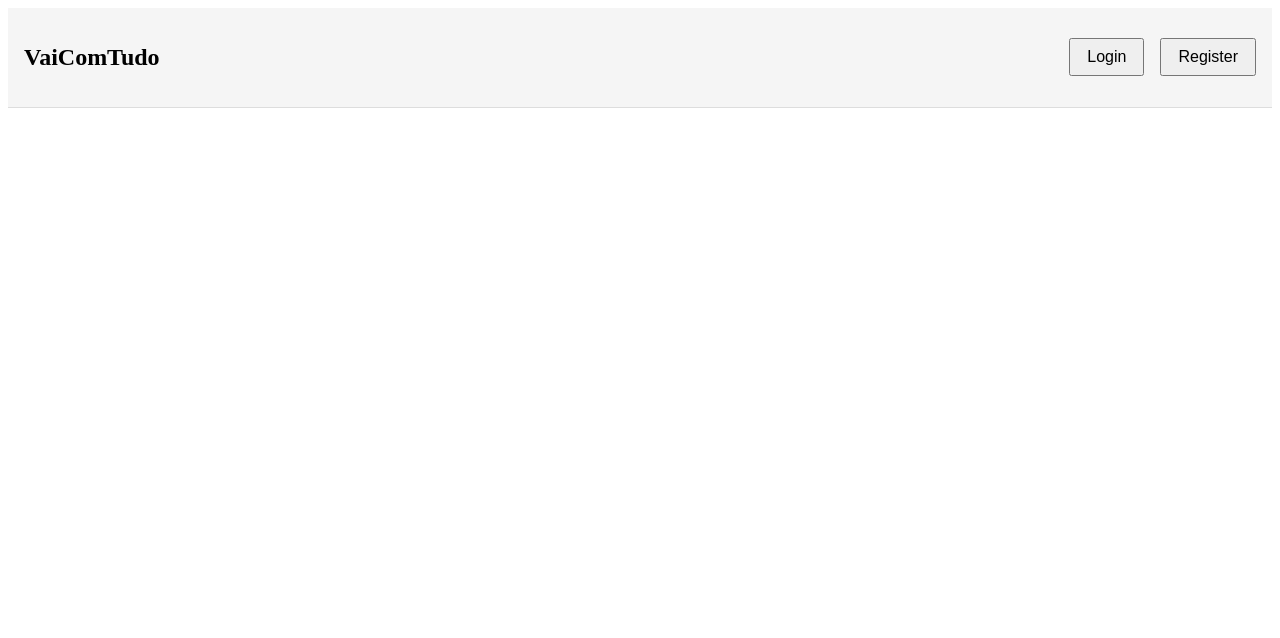
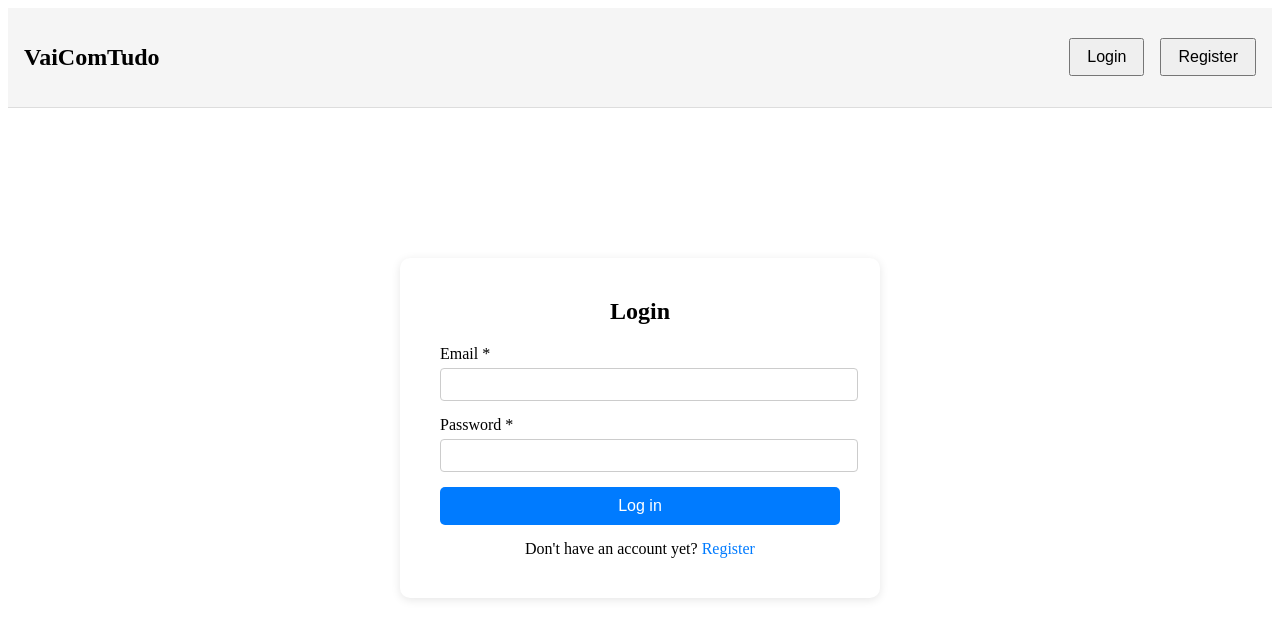
Before and after one commit to VaiComTudo/frontend, a React app: page /login in a window 1280 px wide. Shown: the top 638 px of the page. Built offline with nearby package versions, Linux system fonts and the light colour scheme; no server answers; the HTML template or start-up script is replaced by a standard one.

Commit message:
VCT-81 login page

```diff
--- a/src/pages/Login.jsx
+++ b/src/pages/Login.jsx
@@ -1,30 +1,167 @@
+import { useState } from 'react'
+import { useNavigate } from 'react-router-dom'
 import NavBar from '../components/Navbar'
 import Footer from '../components/Footer'
+import { login } from '../services/authentication'
 
 function Login() {
-  // const navigate = useNavigate();
-  // const { setUser } = useUser();
+  const navigate = useNavigate()
+  const [error, setError] = useState(null)
+  const [formData, setFormData] = useState({
+    email: '',
+    password: '',
+  })
+  const [isSubmitting, setIsSubmitting] = useState(false)
 
-  // useEffect(() => {
-  //     // Set a hardcoded user for testing
-  //     const hardcodedUser = {
-  //         id: "123e4567-e89b-12d3-a456-426614174000",
-  //         birthdate: "1990-01-01",
-  //         rating: 4.5,
-  //         account: {
-  //             email: "test@example.com",
-  //             name: "Test User"
-  //         }
-  //     };
+  const handleInputChange = (e) => {
+    const { name, value } = e.target
+    setFormData((prev) => ({
+      ...prev,
+      [name]: value,
+    }))
+  }
 
-  //     setUser(hardcodedUser);
-  //     navigate("/explore");
-  // }, [navigate, setUser]);
+  const handleSubmit = async (e) => {
+    e.preventDefault()
+    setIsSubmitting(true)
+    setError(null)
+
+    try {
+      const response = await login(formData)
+      console.log('Login successful:', response)
+
+      navigate('/explore')
+    } catch (err) {
+      console.error('Error logging in:', err)
+      setError(err?.response?.data?.String || 'Failed to login')
+    } finally {
+      setIsSubmitting(false)
+    }
+  }
 
   return (
     <>
       <NavBar />
-      <div></div>
+      <main
+        id="login-page"
+        style={{
+          display: 'flex',
+          justifyContent: 'center',
+          alignItems: 'center',
+          minHeight: 'calc(100vh - 200px)',
+          padding: '20px',
+        }}
+      >
+        <div
+          id="login-container"
+          style={{
+            backgroundColor: 'white',
+            padding: '40px',
+            borderRadius: '10px',
+            boxShadow: '0 2px 10px rgba(0,0,0,0.1)',
+            maxWidth: '400px',
+            width: '100%',
+          }}
+        >
+          <h2 id="login-title" style={{ marginTop: 0, textAlign: 'center' }}>
+            Login
+          </h2>
+
+          {error && (
+            <div
+              id="login-error"
+              style={{
+                padding: '10px',
+                backgroundColor: '#f8d7da',
+                color: '#721c24',
+                borderRadius: '5px',
+                marginBottom: '15px',
+              }}
+            >
+              {error}
+            </div>
+          )}
+
+          <form id="login-form" onSubmit={handleSubmit}>
+            <div style={{ marginBottom: '15px' }}>
+              <label
+                htmlFor="login-email"
+                style={{ display: 'block', marginBottom: '5px' }}
+              >
+                Email *
+              </label>
+              <input
+                id="login-email"
+                type="email"
+                name="email"
+                value={formData.email}
+                onChange={handleInputChange}
+                required
+                style={{
+                  width: '100%',
+                  padding: '8px',
+                  borderRadius: '4px',
+                  border: '1px solid #ccc',
+                }}
+              />
+            </div>
+
+            <div style={{ marginBottom: '15px' }}>
+              <label
+                htmlFor="login-password"
+                style={{ display: 'block', marginBottom: '5px' }}
+              >
+                Password *
+              </label>
+              <input
+                id="login-password"
+                type="password"
+                name="password"
+                value={formData.password}
+                onChange={handleInputChange}
+                required
+                style={{
+                  width: '100%',
+                  padding: '8px',
+                  borderRadius: '4px',
+                  border: '1px solid #ccc',
+                }}
+              />
+            </div>
+            <button
+              id="login-submit-btn"
+              type="submit"
+              disabled={isSubmitting}
+              style={{
+                width: '100%',
+                padding: '10px',
+                cursor: isSubmitting ? 'not-allowed' : 'pointer',
+                backgroundColor: isSubmitting ? '#6c757d' : '#007bff',
+                color: 'white',
+                border: 'none',
+                borderRadius: '5px',
+                fontSize: '16px',
+              }}
+            >
+              {isSubmitting ? 'Logging you in...' : 'Log in'}
+            </button>
+          </form>
+
+          <div
+            id="register-login-link"
+            style={{ marginTop: '15px', textAlign: 'center' }}
+          >
+            <span>Don't have an account yet? </span>
+            <a
+              id="register-link"
+              href="/register"
+              style={{ color: '#007bff', textDecoration: 'none' }}
+            >
+              Register
+            </a>
+          </div>
+        </div>
+      </main>
       <Footer />
     </>
   )
--- a/src/pages/Resgister.jsx
+++ b/src/pages/Resgister.jsx
@@ -31,14 +31,14 @@ function Register() {
     setError(null)
 
     try {
-      const response = await register(formData, 'NORMAL_USER')
+      const response = await register(formData)
       console.log('Registration successful:', response)
 
       if (response.user) {
         setUser(response.user)
       }
 
-      navigate('/login')
+      navigate('/explore')
     } catch (err) {
       console.error('Error registering:', err)
       setError(err?.response?.data?.String || 'Failed to register')
--- a/src/services/authentication.js
+++ b/src/services/authentication.js
@@ -1,8 +1,15 @@
 import axios from 'axios'
 import { AUTH_API } from '../utils/constants'
 
-export const register = async (data, role) => {
+export const register = async (data) => {
+  const role = 'NORMAL_USER'
   const body = { ...data, role }
   const response = await axios.post(`${AUTH_API}/register?role=${role}`, body)
   return response.data
 }
+
+export const login = async (data) => {
+  const body = { ...data }
+  const response = await axios.post(`${AUTH_API}/login`, body)
+  return response.data
+}
```
